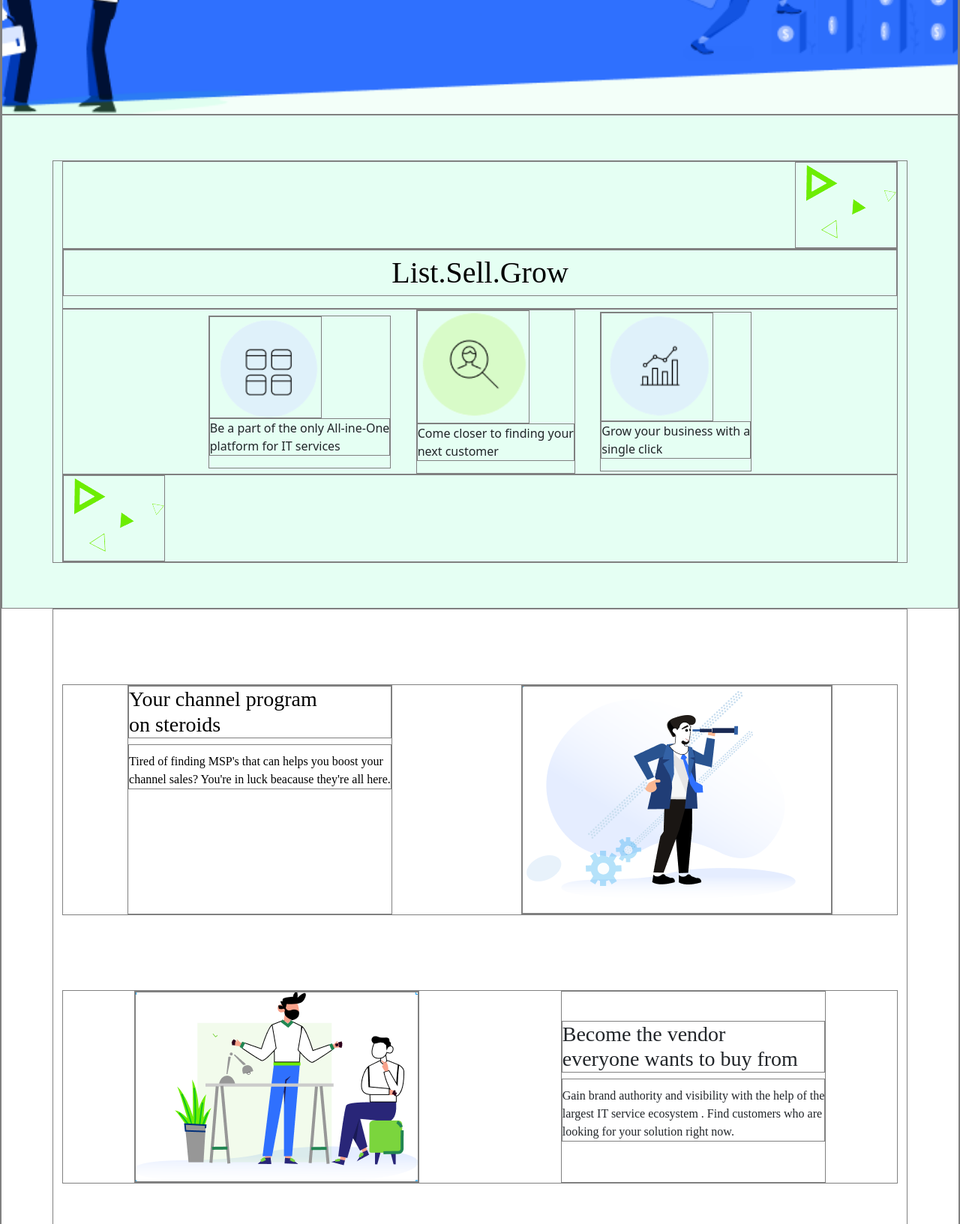
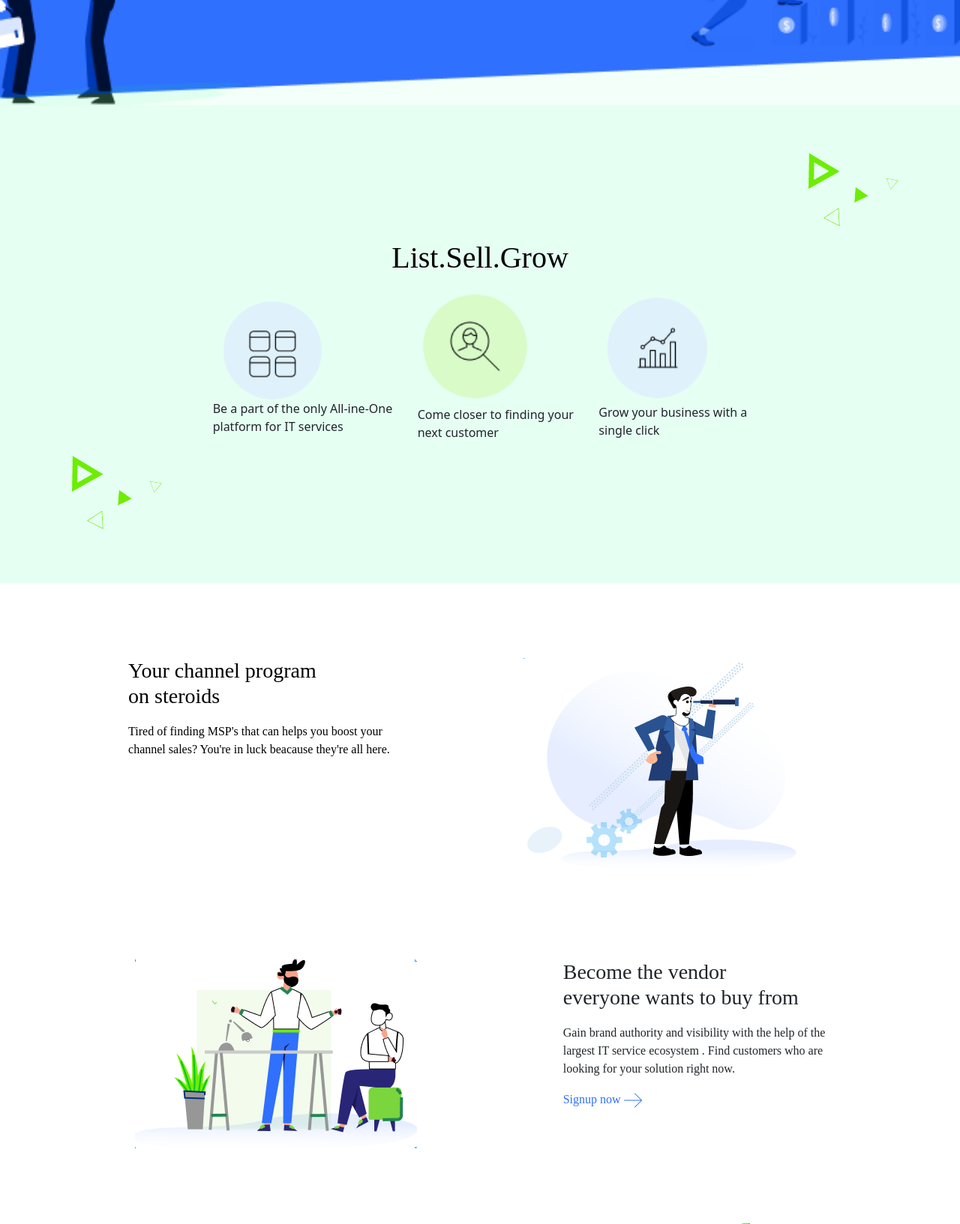
Before and after one commit to KarinaEly/zomentum, a PHP site: page / in a window 1280 px wide. Shown: the part 560-2193 px from the top of the page at 75% size. Run offline with PHP 8.4, Linux system fonts and the light colour scheme; some web fonts are replaced.

Commit message:
last version

```diff
--- a/header.php
+++ b/header.php
@@ -14,10 +14,8 @@
     <link href="//db.onlinewebfonts.com/c/860c3ec7bbc5da3e97233ccecafe512e?family=Circular+Std+Book" rel="stylesheet" type="text/css"/>
 </head>
 
-
 <body>
-
-<div>
+<div class="container">
     <nav class="navbar navbar-expand-lg navbar-light ">
         <div class="container-fluid">
             <a class="navbar-brand" href="index.php"><img src="images/logo.png" alt="logo"></a>
--- a/index.php
+++ b/index.php
@@ -26,7 +26,7 @@
       <p>List.Sell.Grow</p>
     </div>
       <!--pictogrammes rond-->
-    <div class="position-picto col-12">
+    <div class="position-picto ">
       <div class="margin-picto">
         <img src="images/rond1-removebg.png" class="picto" alt="pictogramme"> <p> Be a part of the only All-ine-One<br> platform for IT services</p>
       </div>
@@ -42,6 +42,9 @@
     </div>
   </div>
 </div>
+
+
+ <!--Les llustartions-->
 
 <div class="container">
   <!--1ère illustartion-->
@@ -64,6 +67,7 @@
       <p class="sales padding-illustration">Gain brand authority and visibility with the help of the<br>
       largest IT service ecosystem . Find customers who are<br>
       looking for your solution right now.</p>
+      <a class="signup" href="#">Signup now <img src="images/arrow.png" alt="lien pour souscrire"></a>
     </div>
     <div>
       <img class="illustration" src="images/homme-plante.png" alt="homme debout"/>
@@ -81,6 +85,7 @@
       <p class="sales padding-illustration">Share collaterals and documents that are<br>automatically branded.
       Leverage a rich partner<br> network that sells your solution exactly the way<br> your best salesman would.
       </p>
+      <a class="signup" href="#">Signup now <img src="images/arrow.png" alt="lien pour souscrire"></a>
     </div>
   </div>
 
@@ -91,6 +96,7 @@
       <h5 class="channel">Track your channel<br> performance</h5>
       <p class="sales padding-illustration">Monitor the health and revenue of your channel<br> program and streamline your campaign to win more<br>
       customers within Zomentum.</p>
+      <a class="signup" href="#">Signup now <img src="images/arrow.png" alt="lien pour souscrire"></a>
     </div>
     <div>
       <img class="illustration" src="images/tableau-3.png" alt="tableau"/>
@@ -107,6 +113,7 @@
       <h5 class="channel">Get The Best version of<br> Your sales playbook</h5>
       <p class="sales padding-illustration">Gather insights about top channel sellers and find<br>
       out what pitch and collaterals ensure maximum<br> profitability. Win happy customers with an<br> optimized sales playbook.</p>
+      <a class="signup" href="#">Signup now <img src="images/arrow.png" alt="lien pour souscrire"></a>
     </div>
   </div>
 </div>
--- a/style.css
+++ b/style.css
@@ -91,70 +50,8 @@
 
 }
 
-.main{
-    margin-left: 50px;
-    max-width: 1150px;
-}
-.flotte{
-    display: flex;
-    flex-direction: row;
-    justify-content: center;
-}
-.flotte-text{
-    display: flex;
-    justify-content: center;
-    flex-direction: column;
-}
-.bg-footer{
-    background-color: #000000 ;
-    color: #fff;
-    /*padding-top: 80px;
-    padding-bottom: 30px;*/
-    display: flex;
-    flex-direction: column;
-    padding-top: 4%;
-    padding-bottom: 2%;
-    padding: 3% 9%;
-}
 
-.links-footer{
-   /* margin: 0 5%;*/
-    font-size: 14px;
-    display: flex;
-    flex-direction: column;
-   /*margin: 0% 4.5%;*/
-    text-align: left;
-}
-.links-footer p{
-    font-family: "Circular Std Medium";
-}
-a{
-    text-decoration: none;
-    color: white;
-    font-family: "Circular Std Book";
-}
-a:hover{
-    color: wheat;
-}
-.conteneur{
-    display: flex;
-    justify-content: space-between;
-     /*max-width: 936px;*/
-    /*margin-right: 150px;
-    margin-left: 150px;*/
-}
-.conteneur2{
-    display: flex;
-    padding-top: 2%;
-    /*margin-left: 15%;*/
-}
-.conteneur2 p{
-    font-size: 14px;
-    /*padding-top: 40px*/
-}
-#social{
-    margin-left: 35%;
-}
+/* BANNIERE  */
 
 .banniere{
     text-align: center;
@@ -179,37 +76,8 @@ a:hover{
     color:#ffff;
     top: 25%;
     margin: auto;
-    /*position: absolute;
-    left: 0;
-    right: 0; */
 }
 
-
-
-.picto{
-    width: 150px;
-    height: auto;
-}
-
-.bg-vert{
-    background-color: rgb(0, 255, 133, 0.1);
-    padding-top: 60px;
-    padding-bottom: 60px;
-    position: relative;
-}
-
-.position-picto{
-    display: flex;
-    justify-content: center;
-    align-items: center;
-    column-gap: 3%;
-}
-*{border:1px solid grey;}
-.margin-picto{
-    /*padding: 0 50px;*/
-    display: flex;
-    flex-direction: column;
-}
 
 #button{
     color: white;
@@ -232,21 +100,56 @@ a:hover{
 }
 
 
+
+
+/* PICTOGRAMMES  */
+
+
+.picto{
+    width: 150px;
+    height: auto;
+}
+
+.bg-vert{
+    background-color: rgb(0, 255, 133, 0.1);
+    padding-top: 60px;
+    padding-bottom: 60px;
+    position: relative;
+}
+
+.position-picto{
+    display: flex;
+    justify-content: center;
+    align-items: center;
+    column-gap: 3%;
+}
+
+.margin-picto{
+    display: flex;
+    flex-direction: column;
+}
+
 .triangles1{
-    /*float: right;*/
     display: flex;
     justify-content: flex-end;
 }
 
+.centrer{
+    font-size: 40px;
+    color: black;
+    text-align: center;
+    font-family: "Circular Std Medium";
+}
 
 
-.triangles2{
-    /*display: flex;
-    justify-content: flex-start;
-    width: 120px;
-    height: auto;*/
-    /*padding-top: 10px;*/
+/* ILLUSTRATIONS */
+
+.illustration-text{
+    font-size: 40px;
+    color: black;
+    font-family: "Circular Std Medium";
 }
+
 .channel{
     font-size: 28px;
     font-family: "Circular Std Bold";
@@ -258,12 +161,93 @@ a:hover{
     width: 100%;
 }
 
+.position-illustration-reverse{
+    display: flex;
+    flex-direction: row-reverse;
+    justify-content: space-around;
+}
+
+.padding-illustration{
+    padding-top: 10px;
+}
+
+.margin-illustrations{
+    margin-top: 100px;
+    margin-bottom: 100px;
+}
+
+.signup{
+    color: #2F70FE;
+    font-size: 16px;
+    font-family: "Circular Std Medium";
+}
+
+.signup:hover{
+    color: #2F70FE;
+}
+
+
+/* FOOTER  */
+
+.bg-footer{
+    background-color: #000000 ;
+    color: #fff;
+    display: flex;
+    flex-direction: column;
+    padding-top: 4%;
+    padding-bottom: 2%;
+    padding: 3% 9%;
+}
+
+.links-footer{
+    font-size: 14px;
+    display: flex;
+    flex-direction: column;
+    text-align: left;
+}
+
+.links-footer p{
+    font-family: "Circular Std Medium";
+}
+
+a{
+    text-decoration: none;
+    color: white;
+    font-family: "Circular Std Book";
+}
+
+a:hover{
+    color: wheat;
+}
+
+.conteneur{
+    display: flex;
+    justify-content: space-between;
+}
+
+.conteneur2{
+    display: flex;
+    padding-top: 2%;
+}
+
+.conteneur2 p{
+    font-size: 14px;
+}
+
+#social{
+    margin-left: 35%;
+}
+
+
+/* MEDIA QUERIES */
+
 @media screen and (max-width: 50rem)
 {
     .triangles1, .triangles2{
         display: none;
     }
 }
+
  @media screen and (max-width: 45rem)
 {
     .conteneur{
@@ -288,16 +272,16 @@ a:hover{
     }
     .margin-picto{
        align-items: center;
+       padding-bottom: 30px;
     }
-    .flotte{
-        flex-direction: column;
-    }
+
     .illustration{
         width: 100%;
         height: auto;
+    }
 
+    .position-illustration-reverse{
+        flex-direction: column-reverse;
     }
-    {
-        order:1;
-    }
+
 }
```
Also changed, not shown: other parts of style.css (+4 -45 lines).
